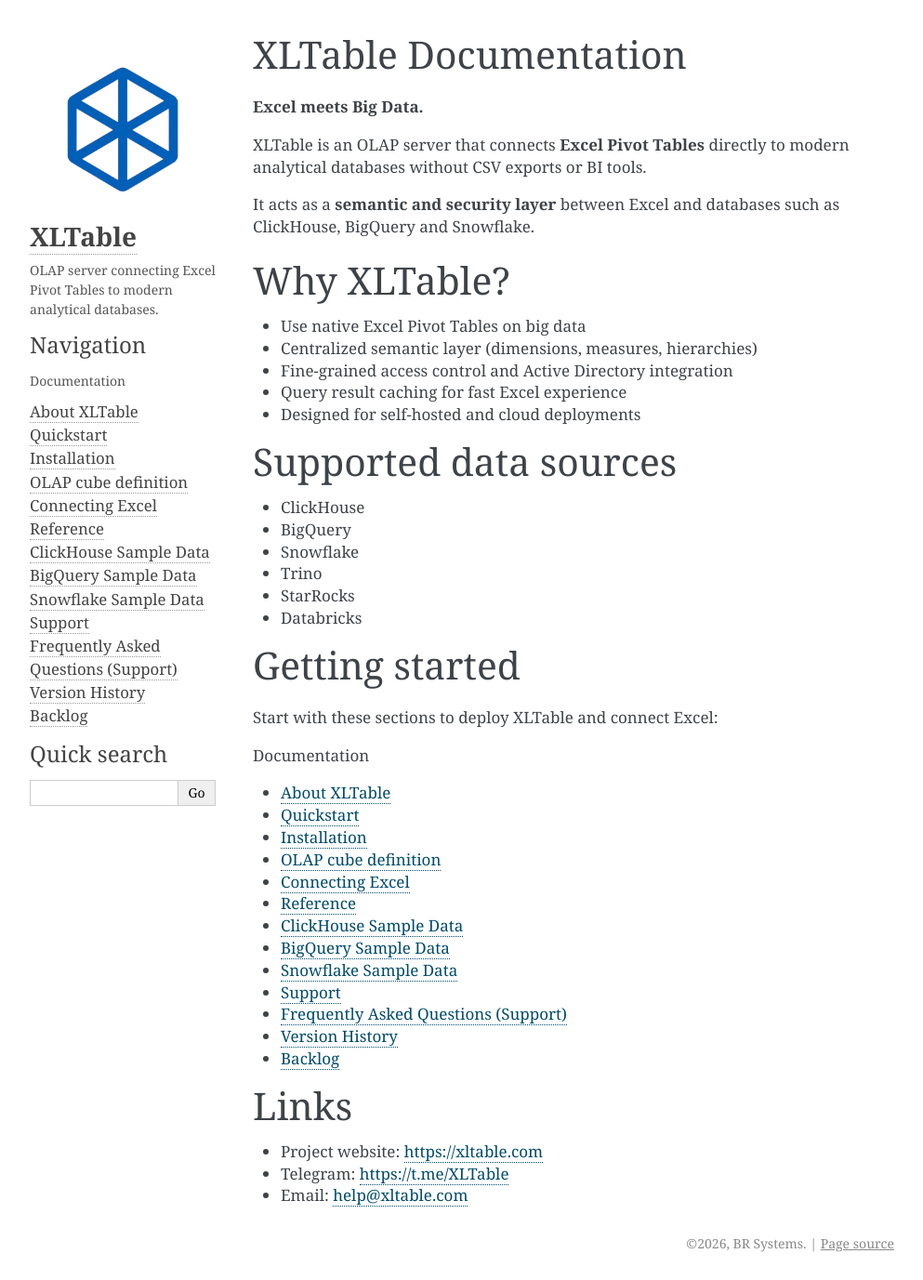
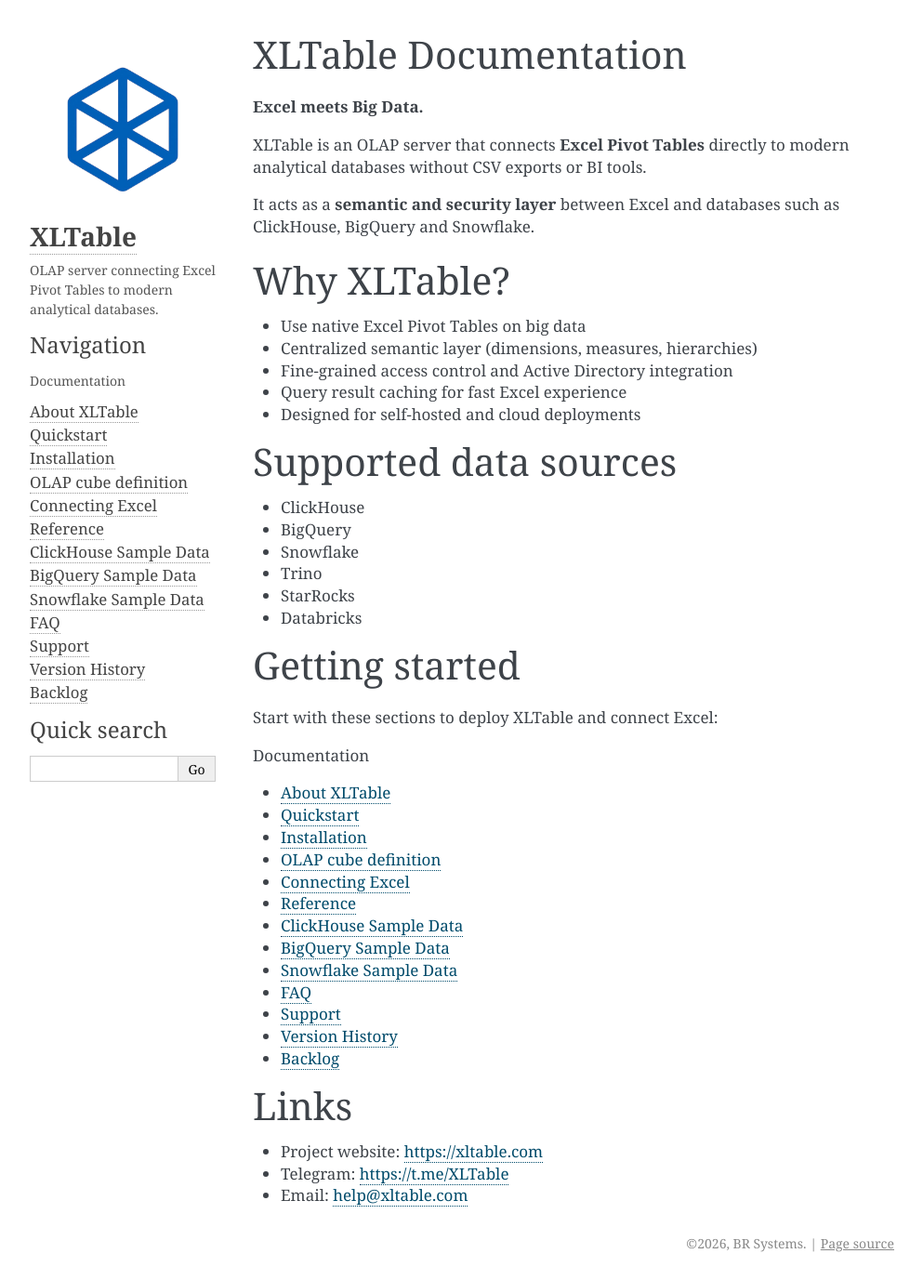
Before and after one commit to brmoscow/xltable, a Sphinx documentation site: the page built from docs/index.rst, in a window 1280 px wide and 1377 px high. Shown: the whole window at 93% size, without its empty margins (148-1141 px from the left). Built offline with Sphinx 7.4.7, drawn with Linux system fonts in a browser that asks for light colours.

Commit message:
faq renamed from support_knowledge_base.rst

```diff
--- a/docs/support_knowledge_base.rst
+++ b/docs/faq.rst
@@ -1,4 +1,4 @@
-Frequently Asked Questions (Support)
+FAQ
 ====================================
 
 .. contents:: Quick navigation
--- a/docs/index.rst
+++ b/docs/index.rst
@@ -47,8 +47,8 @@
    clickhouse_sample
    bigquery_sample
    snowflake_sample
+   faq
    support
-   support_knowledge_base
    changelog
    backlog
 
```
